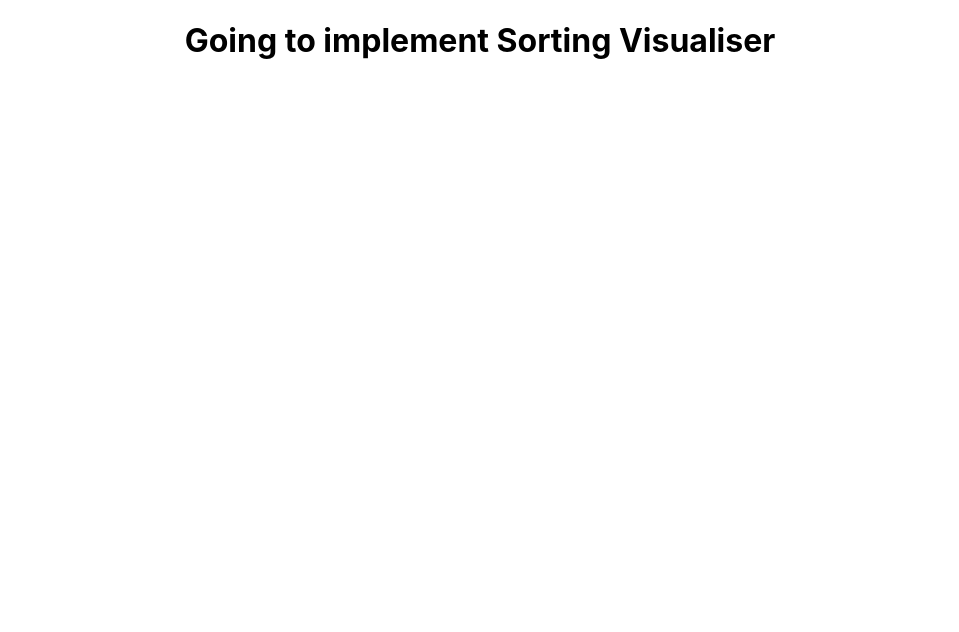
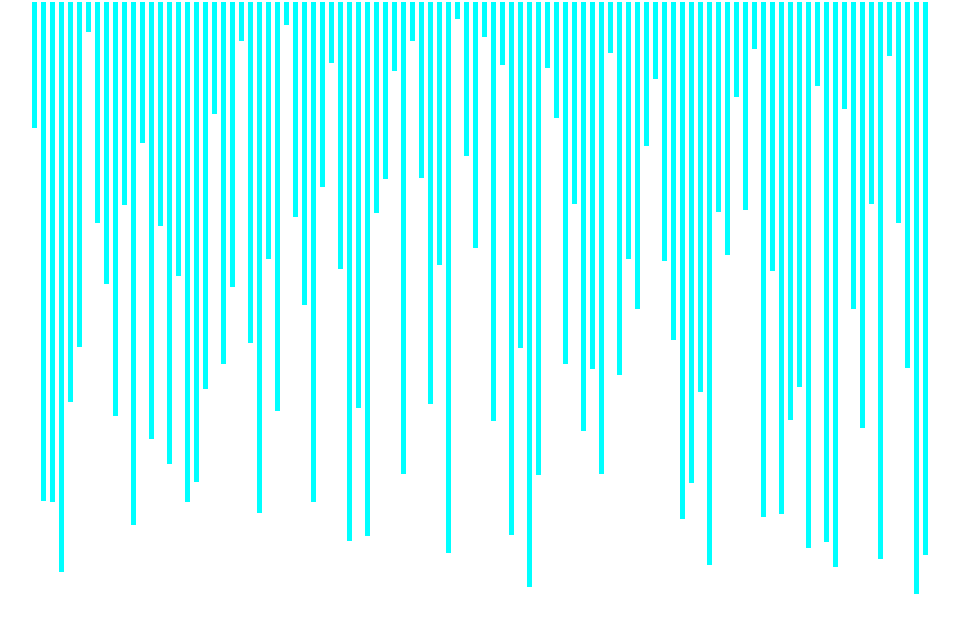
Before and after one commit to Huzzi-loop/SortingVisualiser, a React (Create React App) app: page / in a window 1280 px wide. Shown: the top 632 px of the page, without its empty margins (160-1119 px from the left). Built offline with nearby package versions, Linux system fonts and the light colour scheme.

Commit message:
display bars

```diff
--- /dev/null
+++ b/src/components/sortingVisualiser/SortingVisualiser.css
@@ -0,0 +1,15 @@
+.container{
+    /* justify-content: center; */
+    display: inline-flex;
+    /* width: max-content; */
+
+}
+
+.display-bar{
+    /* display:flex; */
+    flex-direction: column;
+    background-color: aqua;
+    width: 5px;
+    margin: 2px;
+    display: inline;
+}
--- a/src/components/sortingVisualiser/SortingVisualiser.js
+++ b/src/components/sortingVisualiser/SortingVisualiser.js
@@ -1,17 +1,41 @@
 import React, { Component } from 'react';
-import styles from './SortingVisualiser.module.css';
-// create a component
+import './SortingVisualiser.css';
+
 class SortingVisualiser extends Component {
+    constructor(props){
+        super(props);
+        this.state={
+            array:[],
+        };
+    }
+
+    componentDidMount(){
+        this.resetArr();
+    }
+
+    resetArr(){
+        const array = [];
+        for (let i = 0; i < 100; i++) {
+            array.push(this.randomIntFromInterval(5, 600));
+        }
+    this.setState({array});
+    }
+
     render() {
         return (
-            <div>
-                <h1>
-                    Going to implement Sorting Visualiser
-                </h1>
+            <div className="container">
+                {this.state.array.map((value,i)=>(
+                    <div key={i} className="display-bar" style={{height:`${value}px`}}>
+                    </div>
+                ))}
             </div>
         );
     }
+
+    randomIntFromInterval(min, max) {
+        // min and max included
+        return Math.floor(Math.random() * (max - min + 1) + min);
+    }
 }
 
-//make this component available to the app
 export default SortingVisualiser;
```
Also changed, not shown: src/components/sortingVisualiser/SortingVisualiser.module.css (deleted).
